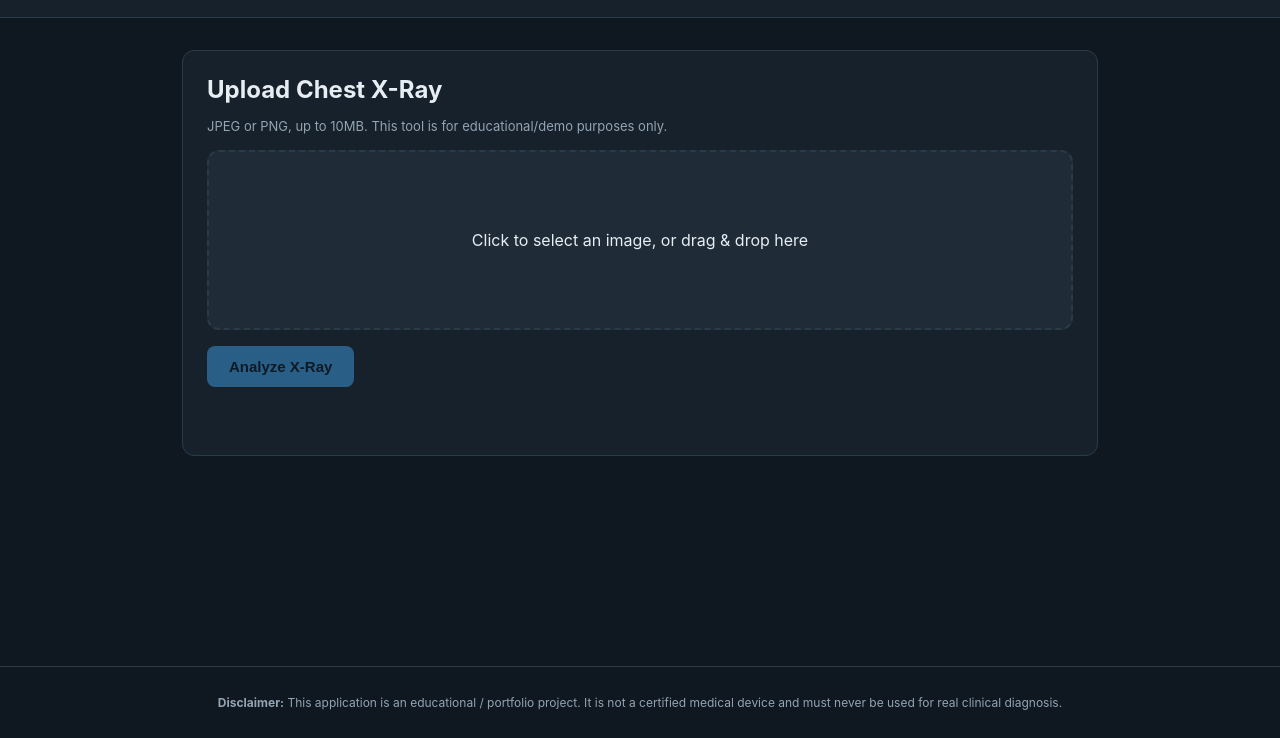
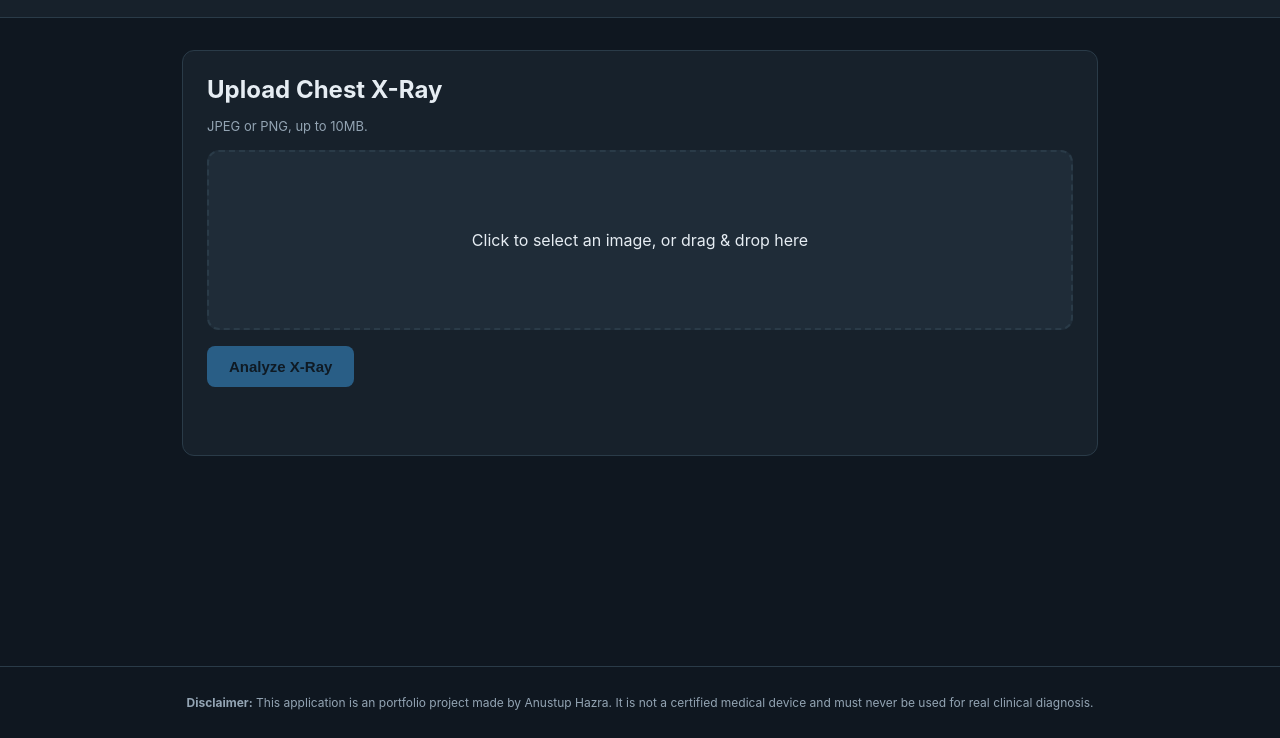
Before and after one commit to anustup123/ai-medical-intelligence-platform, a plain HTML site: page frontend/index.html in a window 1280 px wide. Shown: the part 62-800 px from the top of the page. Drawn offline with Linux system fonts and the light colour scheme.

Commit message:
add index.html

```diff
--- a/frontend/index.html
+++ b/frontend/index.html
@@ -25,7 +25,7 @@
     <section id="analyze-tab" class="tab-panel active">
       <div class="upload-card">
         <h2>Upload Chest X-Ray</h2>
-        <p class="hint">JPEG or PNG, up to 10MB. This tool is for educational/demo purposes only.</p>
+        <p class="hint">JPEG or PNG, up to 10MB.</p>
 
         <label class="dropzone" id="dropzone">
           <input type="file" id="fileInput" accept="image/png, image/jpeg" hidden>
@@ -82,7 +82,7 @@
   </main>
 
   <footer>
-    <p><strong>Disclaimer:</strong> This application is an educational / portfolio project.
+    <p><strong>Disclaimer:</strong> This application is an portfolio project made by Anustup Hazra.
        It is not a certified medical device and must never be used for real clinical diagnosis.</p>
   </footer>
 
```
